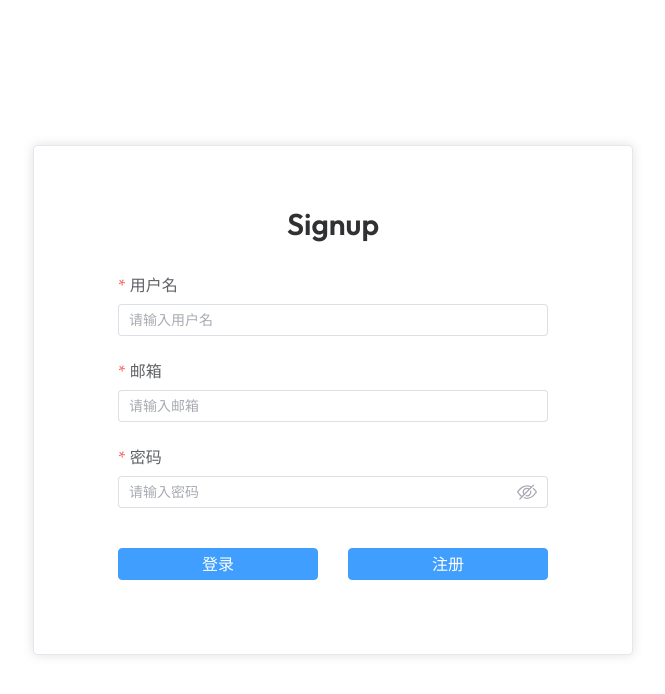
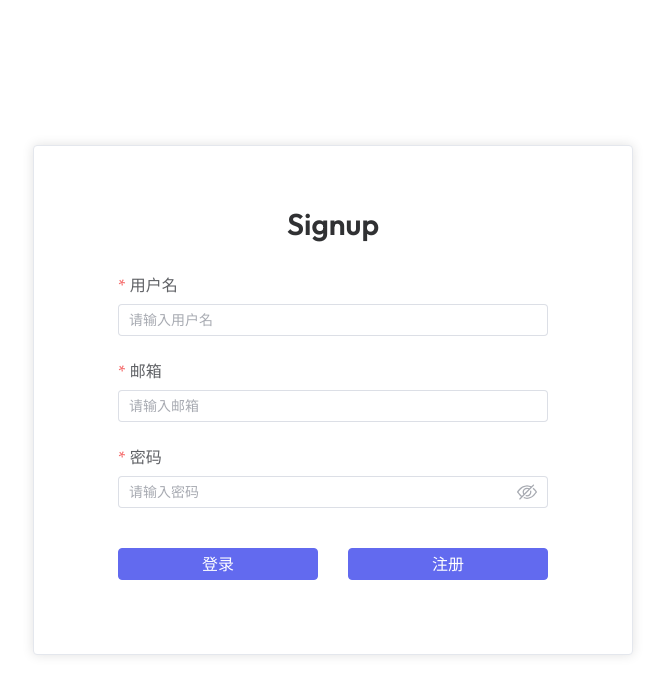
Before and after one commit to Zhroyn/product-dashboard, a Vue app in the folder frontend/: page /signup in a window 1280 px wide. Shown: the top 694 px of the page, without its empty margins (307-972 px from the left). Built offline with nearby package versions, Linux system fonts and the light colour scheme; no server answers; a small style sheet from the web is missing.

Commit message:
feat: enhance UI elements with consistent button colors and improved dialog padding

```diff
--- a/frontend/src/App.vue
+++ b/frontend/src/App.vue
@@ -23,6 +23,9 @@ body {
 .el-loading-spinner .el-loading-text, .el-dialog__title {
   font-size: 20px !important;
 }
+.el-dialog {
+  padding: 24px;
+}
 .el-dialog__title {
   margin-left: 4px;
   font-weight: 600;
@@ -36,4 +39,7 @@ body {
   font-size: 16px;
   font-weight: 500;
 }
+.el-segmented {
+  --el-segmented-item-selected-bg-color: #626aef;
+}
 </style>
--- a/frontend/src/components/Login.vue
+++ b/frontend/src/components/Login.vue
@@ -21,8 +21,8 @@
           </el-input>
         </el-form-item>
         <div class="flex justify-between mt-10">
-          <el-button type="primary" class="w-[200px]" @click="handle_login">登录</el-button>
-          <el-button type="primary" class="w-[200px]" @click="handle_signup">注册</el-button>
+          <el-button type="primary" color="#626aef" class="w-[200px]" @click="handle_login">登录</el-button>
+          <el-button type="primary" color="#626aef" class="w-[200px]" @click="handle_signup">注册</el-button>
         </div>
       </el-form>
     </el-card>
--- a/frontend/src/components/Search.vue
+++ b/frontend/src/components/Search.vue
@@ -3,7 +3,7 @@
     <div class="w-full h-full flex place-content-center">
       <div class="place-self-center p-12">
         <div class="output-font font-extrabold text-5xl
-          text-transparent bg-clip-text bg-gradient-to-r from-pink-500 to-yellow-500 my-8">
+          text-transparent bg-clip-text bg-gradient-to-r from-pink-500 to-purple-600 my-8">
           Welcome to Product Dashboard!
         </div>
         <div class="output-font font-bold text-3xl text-center my-8">
@@ -26,7 +26,7 @@
           <el-input v-model="keyword" size="large" placeholder="Waiting for input" class="min-h-12 input-box"
             @keyup.enter="$emit('search', keyword)">
           </el-input>
-          <el-button type="primary" circle class="ml-6 min-h-12 min-w-12 flex place-content-center"
+          <el-button type="primary" color="#626aef" circle class="ml-6 min-h-12 min-w-12 flex place-content-center"
             @click="$emit('search', keyword)">
             <IconSearch />
           </el-button>
--- a/frontend/src/components/Signup.vue
+++ b/frontend/src/components/Signup.vue
@@ -2,7 +2,7 @@
   <div class="h-screen flex justify-center items-center">
     <el-card class="w-[40em] h-[34em] py-10 px-16 rounded-3xl shadow-lg">
       <h2 class="text-3xl font-semibold text-center mb-8">Signup</h2>
-      <el-form :model="form" :rules="rules" ref="LoginForm" label-width="auto" label-position="top">
+      <el-form :model="form" :rules="rules" ref="SignupForm" label-width="auto" label-position="top">
         <el-form-item label="用户名" prop="username" class="my-6">
           <el-input v-model="form.username" placeholder="请输入用户名"></el-input>
         </el-form-item>
@@ -24,8 +24,8 @@
           </el-input>
         </el-form-item>
         <div class="flex justify-between mt-10">
-          <el-button type="primary" class="w-[200px]" @click="handle_login">登录</el-button>
-          <el-button type="primary" class="w-[200px]" @click="handle_signup">注册</el-button>
+          <el-button type="primary" color="#626aef" class="w-[200px]" @click="handle_login">登录</el-button>
+          <el-button type="primary" color="#626aef" class="w-[200px]" @click="handle_signup">注册</el-button>
         </div>
       </el-form>
     </el-card>
```
